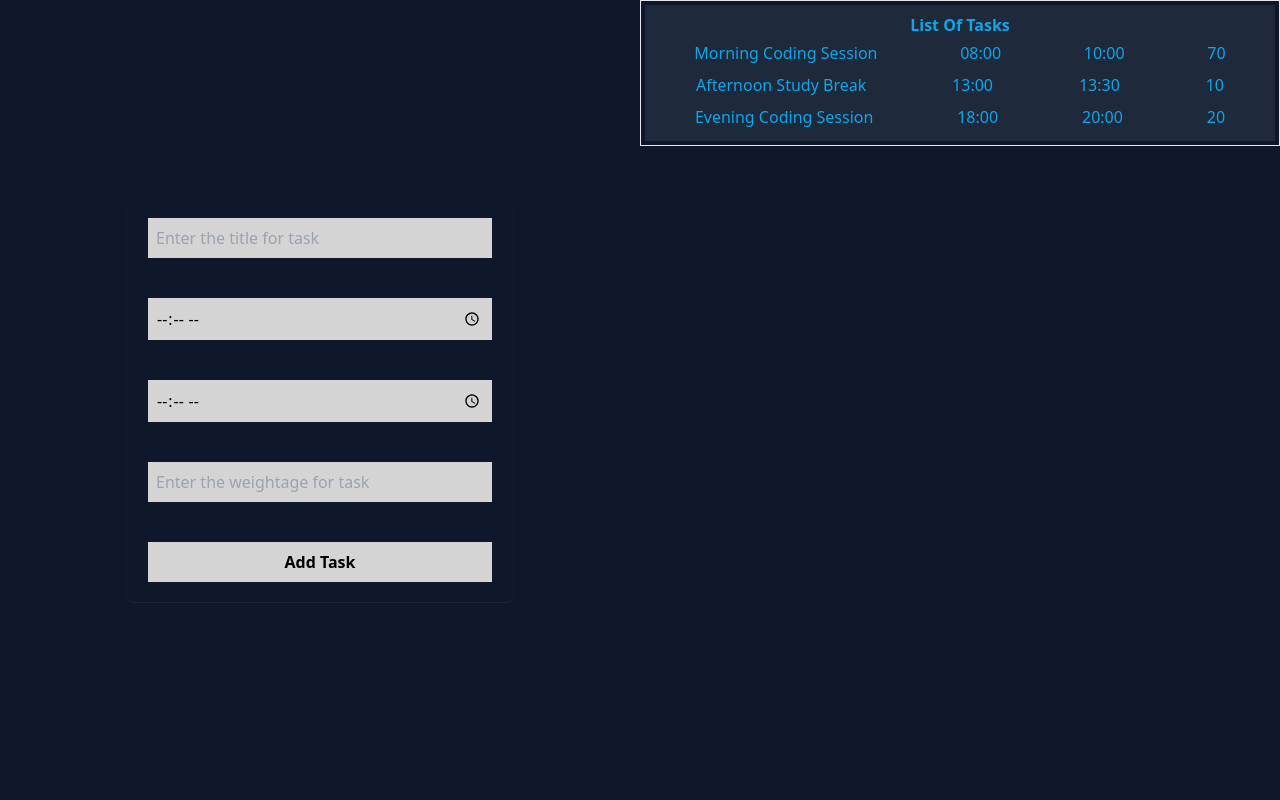
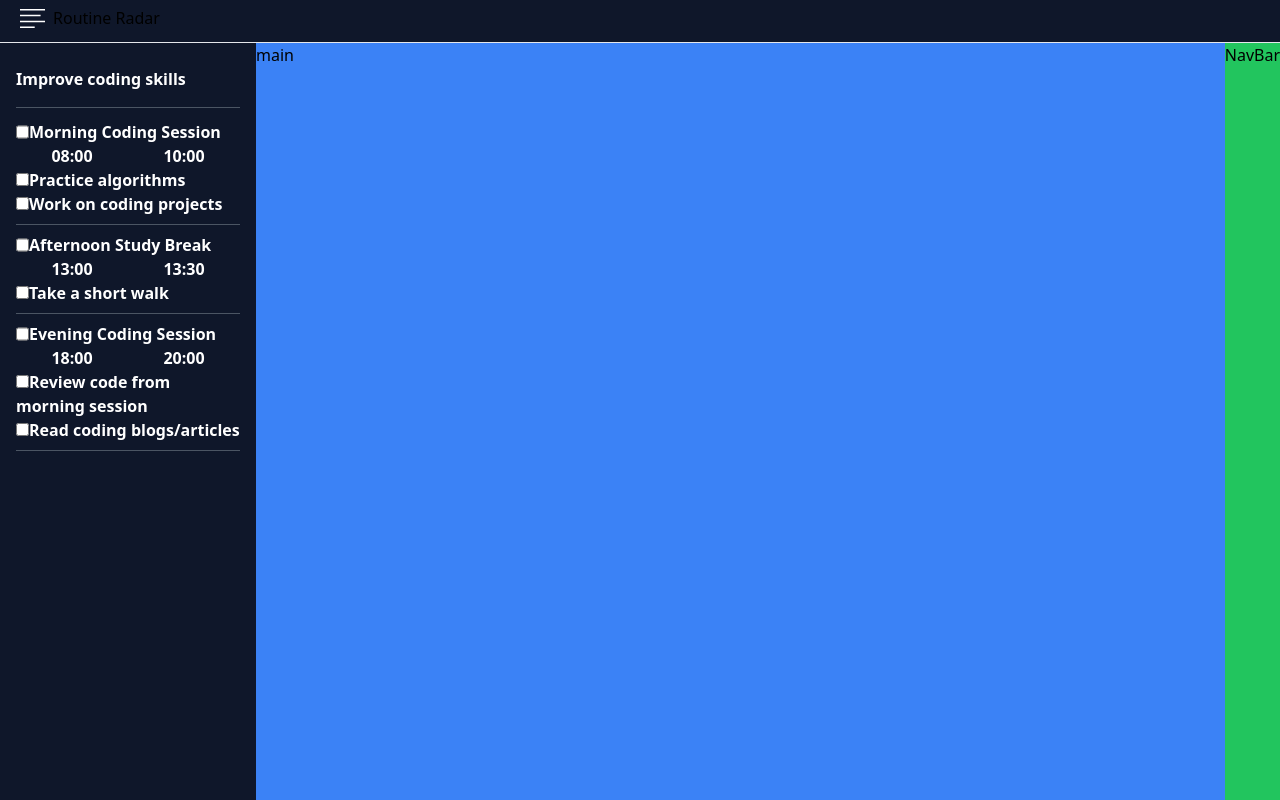
Before and after one commit to codegatty/RoutineRadar, a React (Vite) app in the folder frontend/user-dashboard/: page / in a window 1280 px wide. Built offline with nearby package versions, Linux system fonts and the light colour scheme.

Commit message:
--completed sidebar

```diff
--- a/frontend/user-dashboard/src/App.jsx
+++ b/frontend/user-dashboard/src/App.jsx
@@ -1,9 +1,10 @@
 
 import Routine from "./pages/Routine"
+import Layout from "./pages/Layout"
 
 function App() {
   return (
-    <Routine/>
+    <Layout/>
   )
 }
 
--- a/frontend/user-dashboard/src/UIComponents/Hr.jsx
+++ b/frontend/user-dashboard/src/UIComponents/Hr.jsx
@@ -1,5 +1,5 @@
 
 function Hr() {
-  return (<div class="my-2 bg-gray-600 h-[1px]"></div>)
+  return (<div className="my-2 bg-gray-600 h-[1px]"></div>)
   }
 export default Hr;
--- /dev/null
+++ b/frontend/user-dashboard/src/UIComponents/SubTaskItem.jsx
@@ -0,0 +1,12 @@
+import React from 'react'
+
+function SubTaskItem({subTask}) {
+  return (
+    <div>
+      <input type="checkbox"/>
+      <span>{subTask.description}</span>
+    </div>
+  )
+}
+
+export default SubTaskItem
--- a/frontend/user-dashboard/src/components/SideBar.jsx
+++ b/frontend/user-dashboard/src/components/SideBar.jsx
@@ -1,18 +1,28 @@
 import React from 'react'
 import Hr from '../UIComponents/Hr'
-import TaskItem from '../UIComponents/TaskItem'
-import Task from '../UIComponents/Task'
+import Task from '../components/Task'
+import TaskItem from './TaskItem'
+import {useContext} from 'react'
+import {RoutineContext} from '../context/RoutineProvider'
 
 function SideBar({sidebarToggle}) {
+  const  routineCtx=useContext(RoutineContext);
+  const routine=routineCtx.routine;
   return (
     <div className={'w-64 px-4 py-4 '+`${sidebarToggle?"block":"hidden"}`}>
       <div className='my-2 mb-4 '>
-        <h1 className='text-2x text-white font-bold'>Goal</h1>
+        <h1 className='text-2x text-white font-bold'> {routine.goal}</h1>
       </div>
       <Hr/>
       <ul className='mt-3 text-white font-bold'>
 
-        <Task/>
+        {
+          routine.tasks.map((task,index)=>{
+            return <TaskItem task={task}/>
+
+          })
+        }
+
       </ul>
     </div>
   )
--- a/frontend/user-dashboard/src/components/Task.jsx
+++ b/frontend/user-dashboard/src/components/Task.jsx
@@ -13,8 +13,6 @@ function Task() {
       </div>
       <div>
         <TaskItem/>
-        <TaskItem/>
-        <TaskItem/>
       </div>
       </div>
     </div>
--- a/frontend/user-dashboard/src/components/TaskItem.jsx
+++ b/frontend/user-dashboard/src/components/TaskItem.jsx
@@ -1,14 +1,28 @@
-import React from 'react'
+import SubTaskItem from "../UIComponents/SubTaskItem"
+import Hr from "../UIComponents/Hr"
 
-function TaskItem(){
+function TaskItem({task}){
+
   return (
-    <div className='flex flex-row justify-center items-center '>
-      <div className='flex-2'>
-        <input type="checkbox" value="hello"/>
+    <div className='flex flex-col'>
+      <div className='flex flex-row justify-around'>
+        <input className="flex-2" type="checkbox"/>
+        <h4 className='flex-1'>{task.title}</h4>
       </div>
-      <div className='flex-1 px-1'>
-        <span>title</span>
+
+      <div className='flex flex-row justify-around'>
+          <span>{task.startsAt}</span>
+          <span>{task.endsAt}</span>
       </div>
+      <div>
+        {
+          task.subTasks.map((subTask,index)=>{
+            return <SubTaskItem key={index} subTask={subTask}/>
+          })
+        }
+
+      </div>
+    <Hr/>
     </div>
   )
 }
```
